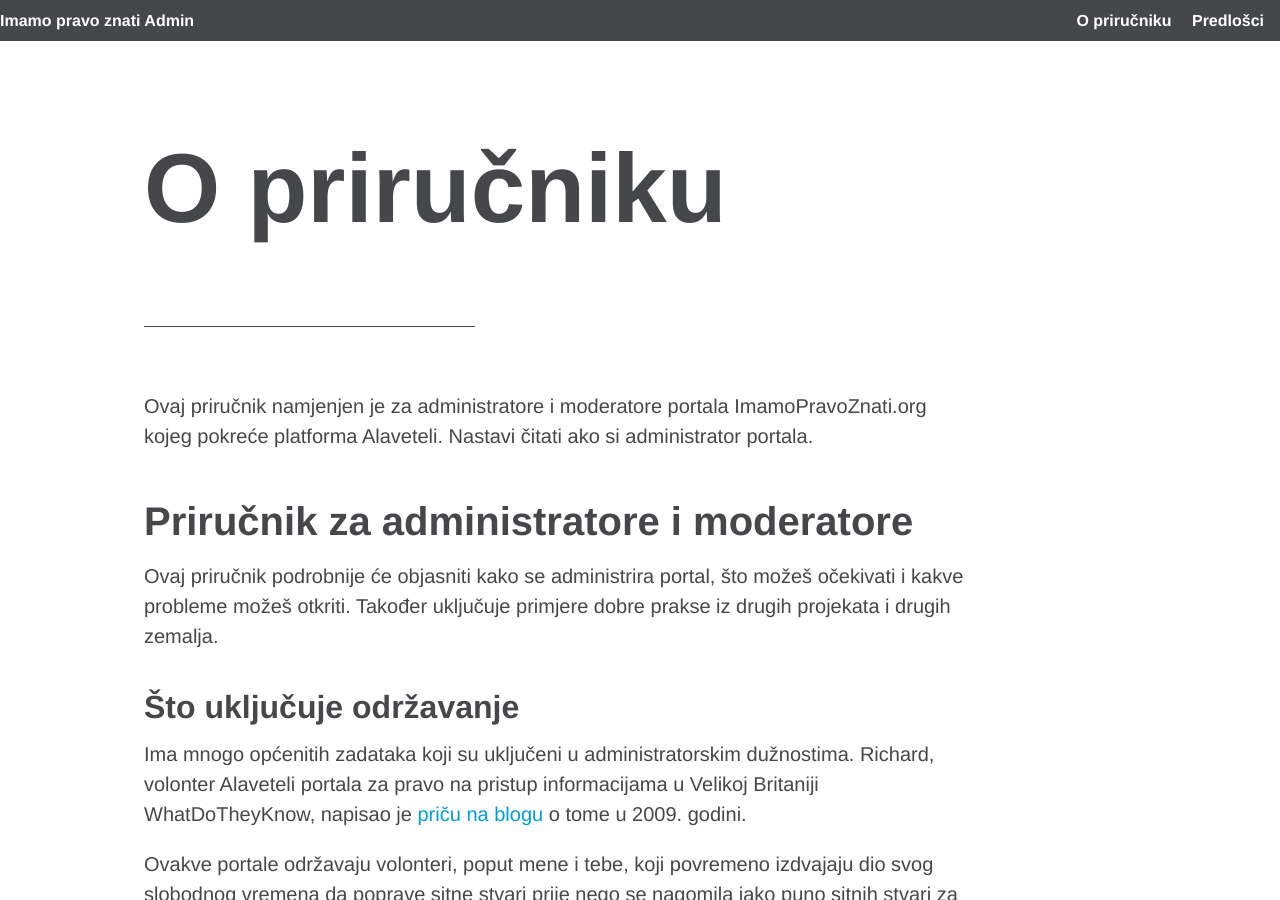
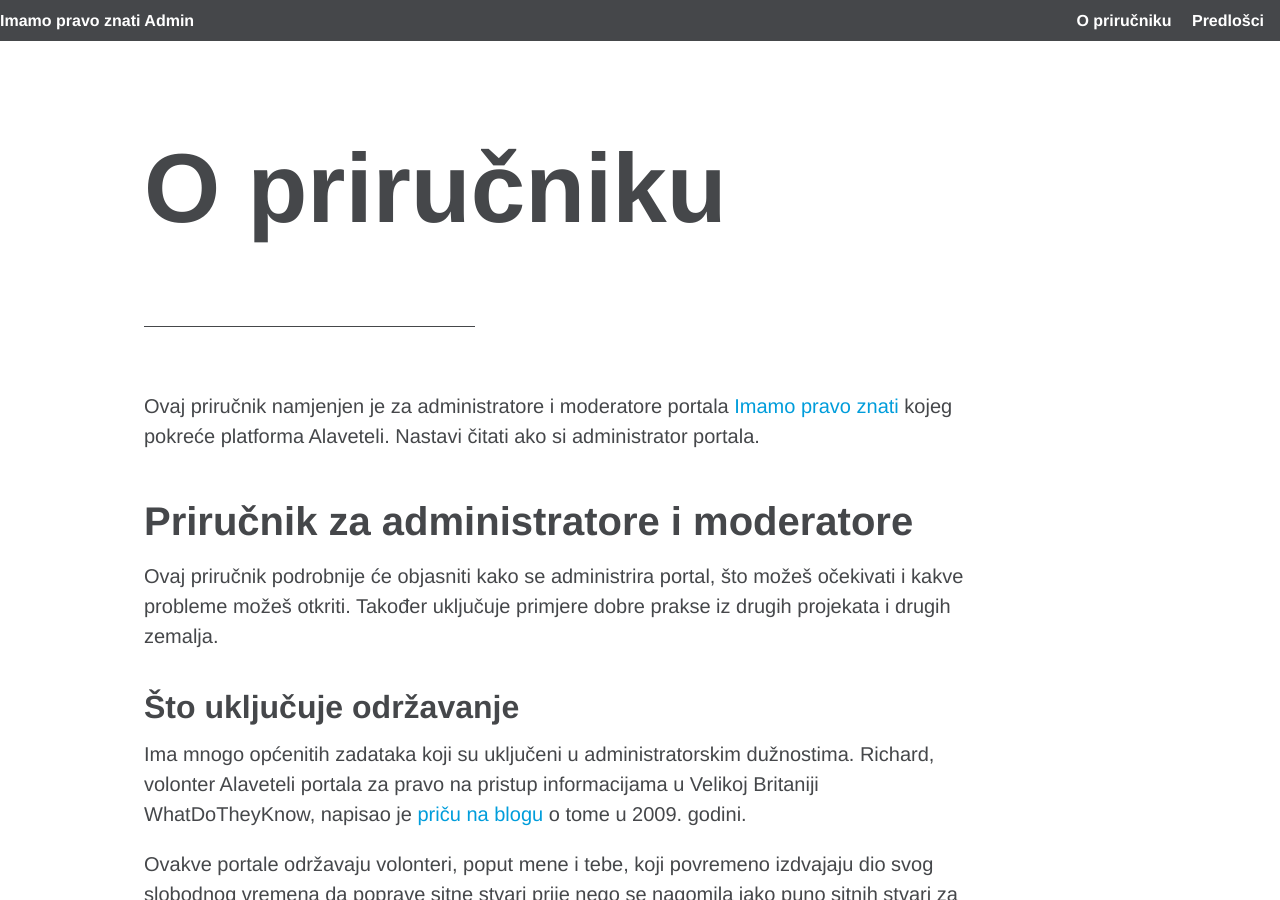
Before and after one commit to schlos/imamopravoznati-admin, a Jekyll site: the page built from about.md, in a window 1280 px wide and 900 px high. Built offline with Jekyll 4.4.1, drawn with Linux system fonts in a browser that asks for light colours; comment, search, counter and statistics services are not loaded.

Commit message:
Update about.md

```diff
--- a/about.md
+++ b/about.md
@@ -4,7 +4,7 @@ title: O priručniku
 permalink: /prirucnik/
 ---
 
-Ovaj priručnik namjenjen je za administratore i moderatore portala ImamoPravoZnati.org kojeg pokreće platforma Alaveteli. Nastavi čitati ako si administrator portala.
+Ovaj priručnik namjenjen je za administratore i moderatore portala [Imamo pravo znati][IPZ] kojeg pokreće platforma Alaveteli. Nastavi čitati ako si administrator portala.
 
 # Priručnik za administratore i moderatore
 Ovaj priručnik podrobnije će objasniti kako se administrira portal, što možeš očekivati i kakve probleme možeš otkriti. Također uključuje primjere dobre prakse iz drugih projekata i drugih zemalja.
```
Also changed, not shown: other parts of about.md (+1 -0 lines).
